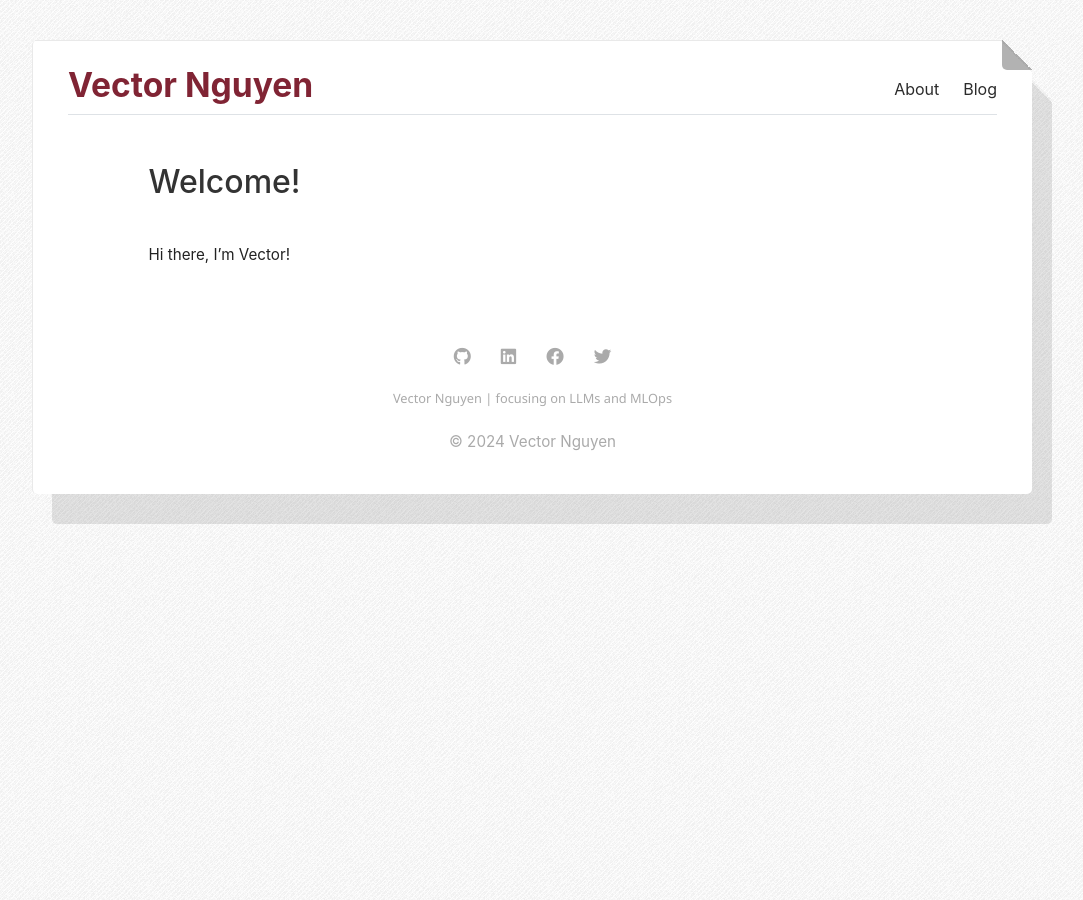
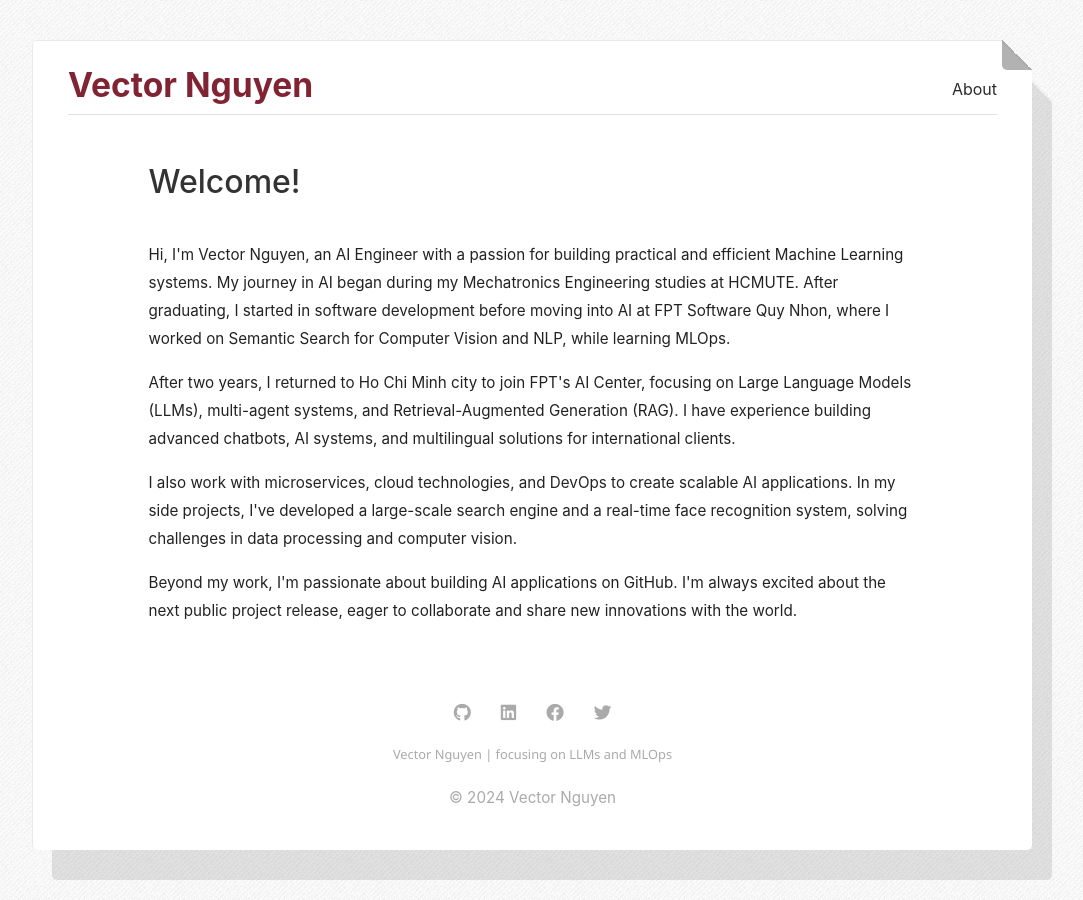
Before and after one commit to vectornguyen76/vectornguyen76.github.io, a Jekyll site: the page built from menu/about.md, in a window 1280 px wide. Shown: the whole page, without its empty margins (108-1191 px from the left). Built offline with Jekyll 4.4.1, drawn with Linux system fonts in a browser that asks for light colours; some web fonts are replaced; a style sheet for code colours, icons or effects is not loaded.

Commit message:
Clean header and update about

```diff
--- a/_data/settings.yml
+++ b/_data/settings.yml
@@ -8,7 +8,7 @@ google-ID: ""
 
 menu:
   - { name: "About", url: "about/" }
-  - { name: "Blog", url: "blog/" }
+# - { name: "Blog", url: "blog/" }
 # - {name: 'CV', url: 'docs/CV_NguyenVanPhuoc.pdf'}
 # - {name: 'Contact', url: 'contact.html'}
 
--- a/menu/about.md
+++ b/menu/about.md
@@ -4,4 +4,32 @@ title: Welcome!
 permalink: /about/
 ---
 
-Hi there, I’m Vector!
+<p>
+Hi, I'm Vector Nguyen, an AI Engineer with a passion for building
+practical and efficient Machine Learning systems. My journey in AI began
+during my Mechatronics Engineering studies at HCMUTE. After graduating,
+I started in software development before moving into AI at FPT Software
+Quy Nhon, where I worked on Semantic Search for Computer Vision and NLP,
+while learning MLOps.
+</p>
+
+<p>
+After two years, I returned to Ho Chi Minh city to join FPT's AI Center,
+focusing on Large Language Models (LLMs), multi-agent systems, and
+Retrieval-Augmented Generation (RAG). I have experience building
+advanced chatbots, AI systems, and multilingual solutions for
+international clients.
+</p>
+
+<p>
+I also work with microservices, cloud technologies, and DevOps to create
+scalable AI applications. In my side projects, I've developed a
+large-scale search engine and a real-time face recognition system,
+solving challenges in data processing and computer vision.
+</p>
+
+<p>
+Beyond my work, I'm passionate about building AI applications on GitHub.
+I'm always excited about the next public project release, eager to
+collaborate and share new innovations with the world.
+</p>
```
Also changed, not shown: 1 other file.
